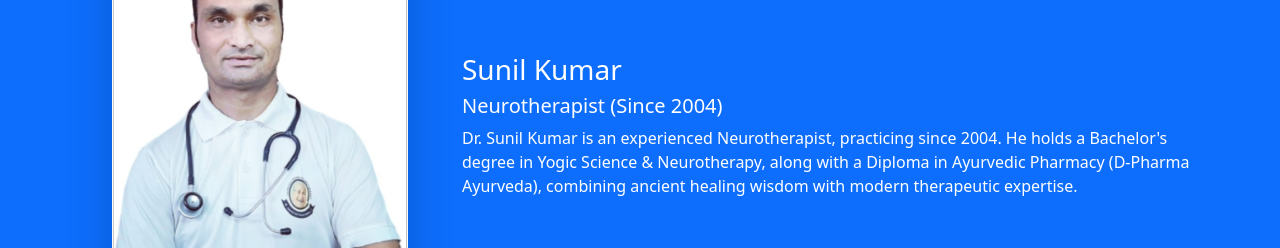
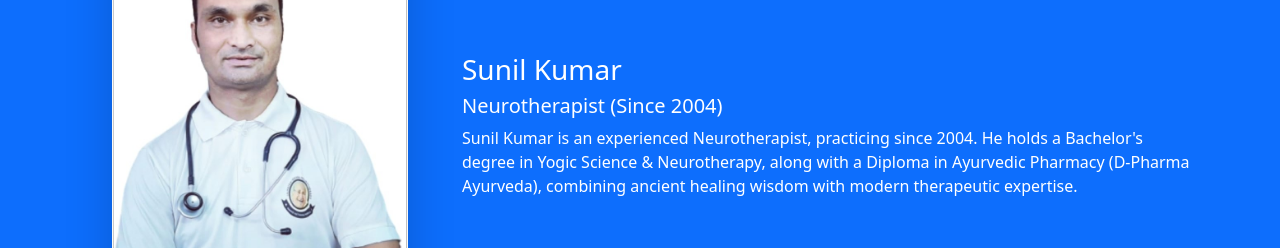
Before and after one commit to Madhoorgoyal/physiotherapy, a plain HTML site: page index.html in a window 1280 px wide. Shown: the part 3160-3408 px from the top of the page. Drawn offline with Linux system fonts and the light colour scheme; files whose address does not match are found by name.

Commit message:
Update index.html

```diff
--- a/index.html
+++ b/index.html
@@ -336,7 +336,7 @@ Neurotherapy is a complete system of healing, incorporating mechanical, psycholo
                 <div class="col-md-8">
                     <h3>Sunil Kumar</h3>
                     <h5>Neurotherapist (Since 2004)</h5>
-                    <p>Dr. Sunil Kumar is an experienced Neurotherapist, practicing since 2004. He holds a Bachelor's degree in Yogic Science & Neurotherapy, along with a Diploma in Ayurvedic Pharmacy (D-Pharma Ayurveda), combining ancient healing wisdom with modern therapeutic expertise.</p>
+                    <p>Sunil Kumar is an experienced Neurotherapist, practicing since 2004. He holds a Bachelor's degree in Yogic Science & Neurotherapy, along with a Diploma in Ayurvedic Pharmacy (D-Pharma Ayurveda), combining ancient healing wisdom with modern therapeutic expertise.</p>
 
                 </div>
             </div>
```
